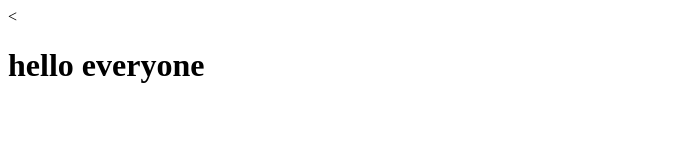
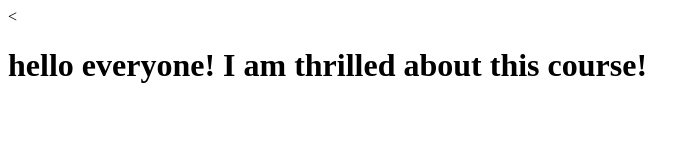
Before and after one commit to prajaktamachhi/coursera-test, a plain HTML site: page index.html in a window 1280 px wide. Shown: the whole page, without its empty margins (0-700 px from the left). Drawn offline with Linux system fonts and the light colour scheme.

Commit message:
Next version of web file.

```diff
--- a/index.html
+++ b/index.html
@@ -5,6 +5,6 @@
     <title>hello coursera</title>
   </head>
   <body>
-      <<h1>hello everyone</h1>
+      <<h1>hello everyone! I am thrilled about this course!</h1>
   </body>
 </html>
```
